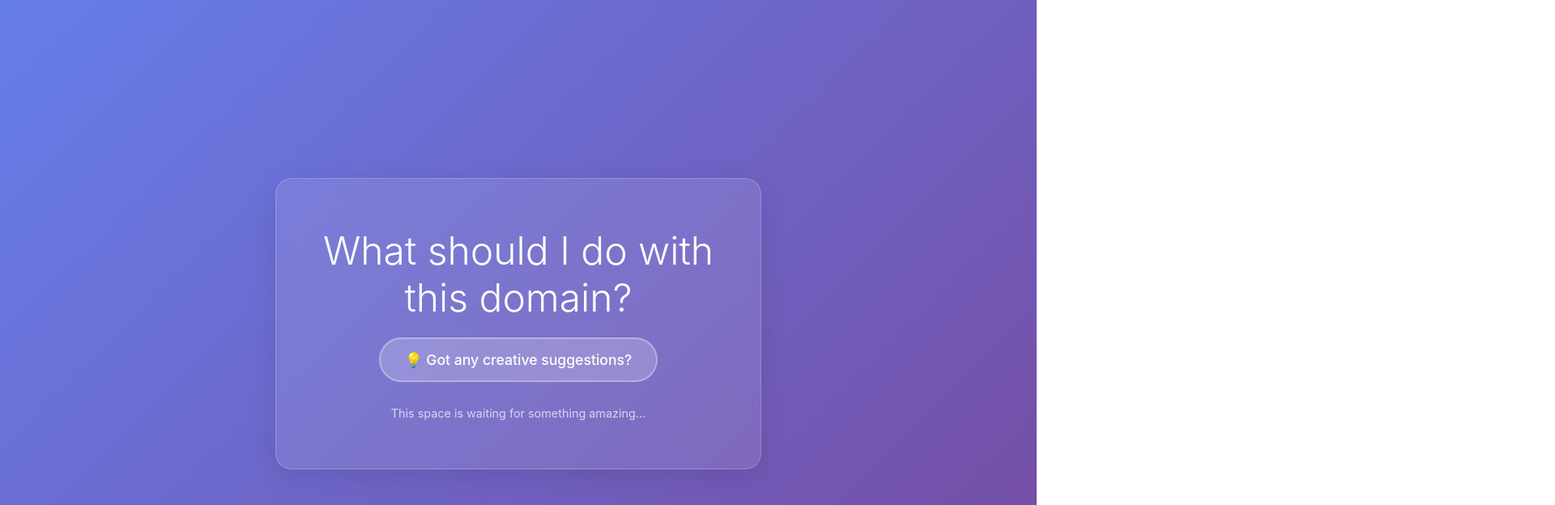
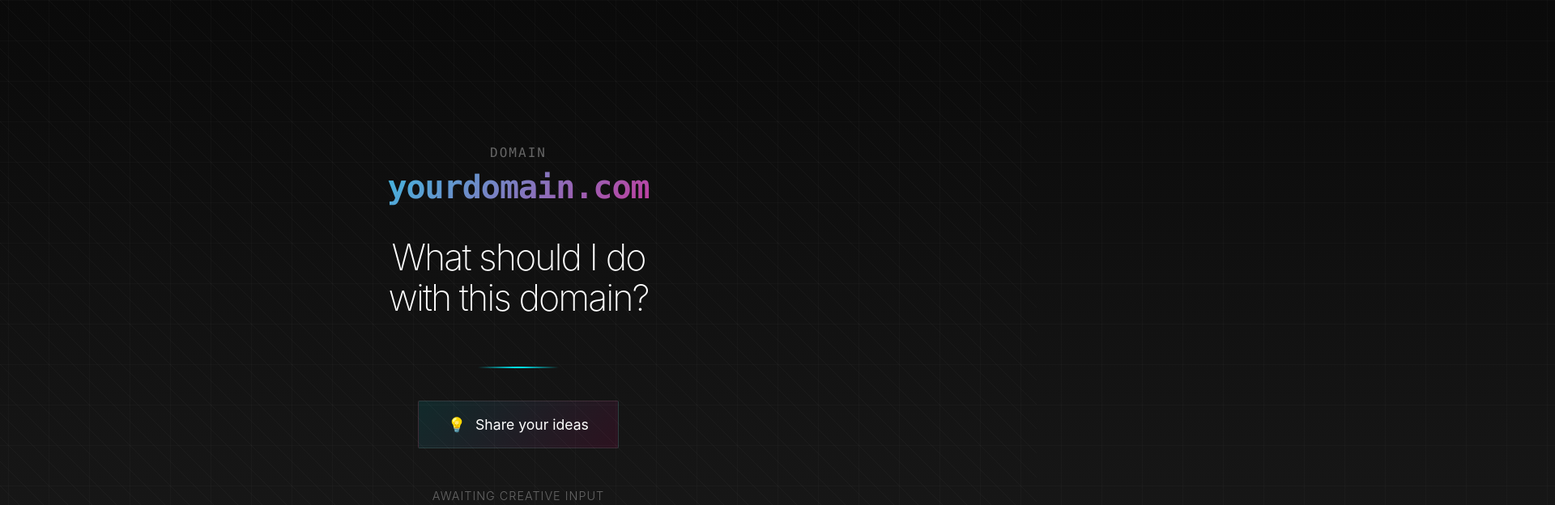
Before and after one commit to n00ki/kumbaya.dev, a plain HTML site: page index.html in a window 1280 px wide. Shown: the top 624 px of the page at 81% size, 1920 px wide, since content can reach past the window. Drawn offline with Linux system fonts and the light colour scheme.

Commit message:
Update index.html

```diff
--- a/index.html
+++ b/index.html
@@ -12,86 +12,181 @@
         }
 
         body {
-            font-family: -apple-system, BlinkMacSystemFont, 'Segoe UI',
+            font-family: 'Inter', -apple-system, BlinkMacSystemFont, 'Segoe UI',
                          Roboto, sans-serif;
-            background: linear-gradient(135deg, #667eea 0%, #764ba2 100%);
+            background: linear-gradient(180deg, #0a0a0a 0%, #1a1a1a 100%);
             min-height: 100vh;
             display: flex;
             align-items: center;
             justify-content: center;
             color: white;
-            text-align: center;
             padding: 20px;
+            position: relative;
+            overflow: hidden;
+        }
+
+        body::before {
+            content: '';
+            position: absolute;
+            top: 0;
+            left: 0;
+            right: 0;
+            bottom: 0;
+            background: linear-gradient(45deg,
+                transparent 49%,
+                rgba(255, 255, 255, 0.03) 50%,
+                transparent 51%);
+            background-size: 30px 30px;
+            pointer-events: none;
         }
 
         .container {
-            max-width: 600px;
-            background: rgba(255, 255, 255, 0.1);
-            backdrop-filter: blur(10px);
-            border-radius: 20px;
-            padding: 60px 40px;
-            box-shadow: 0 8px 32px rgba(0, 0, 0, 0.1);
-            border: 1px solid rgba(255, 255, 255, 0.2);
+            max-width: 700px;
+            width: 100%;
+            text-align: center;
+            position: relative;
+            z-index: 2;
+        }
+
+        .domain-display {
+            font-family: 'Monaco', 'Menlo', monospace;
+            font-size: 1rem;
+            color: #666;
+            margin-bottom: 10px;
+            letter-spacing: 2px;
+            text-transform: uppercase;
+        }
+
+        .domain-name {
+            font-family: 'Monaco', 'Menlo', monospace;
+            font-size: 2.5rem;
+            font-weight: 600;
+            background: linear-gradient(135deg, #00f5ff 0%, #ff0080 100%);
+            -webkit-background-clip: text;
+            -webkit-text-fill-color: transparent;
+            background-clip: text;
+            margin-bottom: 40px;
+            letter-spacing: -1px;
         }
 
         h1 {
-            font-size: 3rem;
-            font-weight: 300;
-            margin-bottom: 20px;
-            line-height: 1.2;
+            font-size: 2.8rem;
+            font-weight: 200;
+            margin-bottom: 60px;
+            line-height: 1.1;
+            letter-spacing: -2px;
         }
 
-        .subtitle {
-            font-size: 1.2rem;
-            margin-bottom: 40px;
-            opacity: 0.9;
-            font-weight: 300;
+        .linear-divider {
+            width: 100px;
+            height: 2px;
+            background: linear-gradient(90deg,
+                transparent 0%,
+                #00f5ff 50%,
+                transparent 100%);
+            margin: 40px auto;
         }
 
         .cta-button {
-            display: inline-block;
-            padding: 15px 30px;
-            background: rgba(255, 255, 255, 0.2);
+            display: inline-flex;
+            align-items: center;
+            gap: 12px;
+            padding: 18px 36px;
+            background: linear-gradient(135deg,
+                rgba(0, 245, 255, 0.1) 0%,
+                rgba(255, 0, 128, 0.1) 100%);
             color: white;
             text-decoration: none;
-            border-radius: 50px;
-            font-weight: 500;
-            transition: all 0.3s ease;
-            border: 2px solid rgba(255, 255, 255, 0.3);
+            border-radius: 2px;
+            font-weight: 400;
             font-size: 1.1rem;
+            transition: all 0.4s ease;
+            border: 1px solid rgba(255, 255, 255, 0.1);
+            position: relative;
+            overflow: hidden;
+        }
+
+        .cta-button::before {
+            content: '';
+            position: absolute;
+            top: 0;
+            left: -100%;
+            width: 100%;
+            height: 100%;
+            background: linear-gradient(90deg,
+                transparent 0%,
+                rgba(255, 255, 255, 0.1) 50%,
+                transparent 100%);
+            transition: left 0.6s ease;
+        }
+
+        .cta-button:hover::before {
+            left: 100%;
         }
 
         .cta-button:hover {
-            background: rgba(255, 255, 255, 0.3);
-            transform: translateY(-2px);
-            box-shadow: 0 5px 15px rgba(0, 0, 0, 0.2);
+            transform: translateY(-3px);
+            border-color: rgba(0, 245, 255, 0.3);
+            box-shadow: 0 10px 30px rgba(0, 245, 255, 0.2);
         }
 
-        .domain-info {
-            margin-top: 30px;
+        .status-text {
+            margin-top: 50px;
             font-size: 0.9rem;
-            opacity: 0.7;
+            color: #666;
+            font-weight: 300;
+            letter-spacing: 1px;
+        }
+
+        .grid-bg {
+            position: absolute;
+            top: 50%;
+            left: 50%;
+            transform: translate(-50%, -50%);
+            width: 200%;
+            height: 200%;
+            background-image:
+                linear-gradient(rgba(255, 255, 255, 0.02) 1px, transparent 1px),
+                linear-gradient(90deg, rgba(255, 255, 255, 0.02) 1px, transparent 1px);
+            background-size: 50px 50px;
+            pointer-events: none;
+            z-index: 1;
         }
 
         @media (max-width: 768px) {
+            .domain-name {
+                font-size: 1.8rem;
+            }
+
             h1 {
                 font-size: 2.2rem;
             }
 
-            .container {
-                padding: 40px 30px;
+            .cta-button {
+                padding: 16px 28px;
+                font-size: 1rem;
             }
         }
     </style>
 </head>
 <body>
+    <div class="grid-bg"></div>
+
     <div class="container">
-        <h1>What should I do with this domain?</h1>
+        <div class="domain-display">Domain</div>
+        <div class="domain-name">yourdomain.com</div>
+
+        <h1>What should I do<br>with this domain?</h1>
+
+        <div class="linear-divider"></div>
+
         <a href="https://bsky.app/profile/noam.sh" class="cta-button">
-            💡 Got any creative suggestions?
+            <span>💡</span>
+            <span>Share your ideas</span>
         </a>
-        <p class="domain-info">
-            This space is waiting for something amazing...
+
+        <p class="status-text">
+            AWAITING CREATIVE INPUT
         </p>
     </div>
 </body>
```
